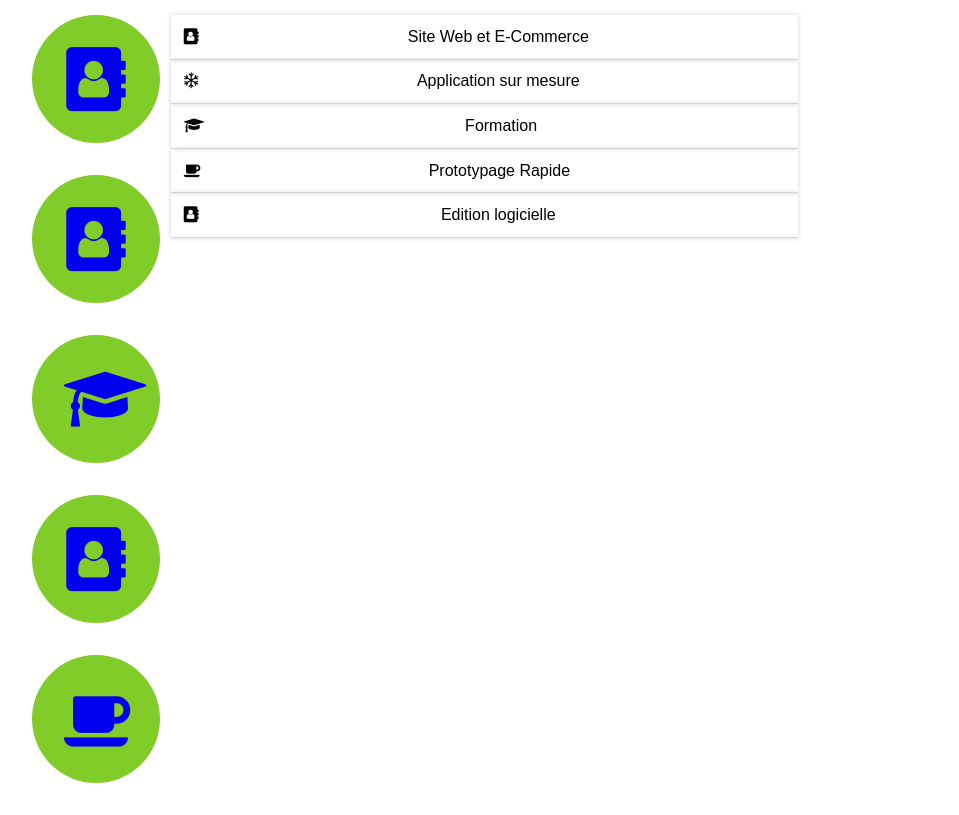
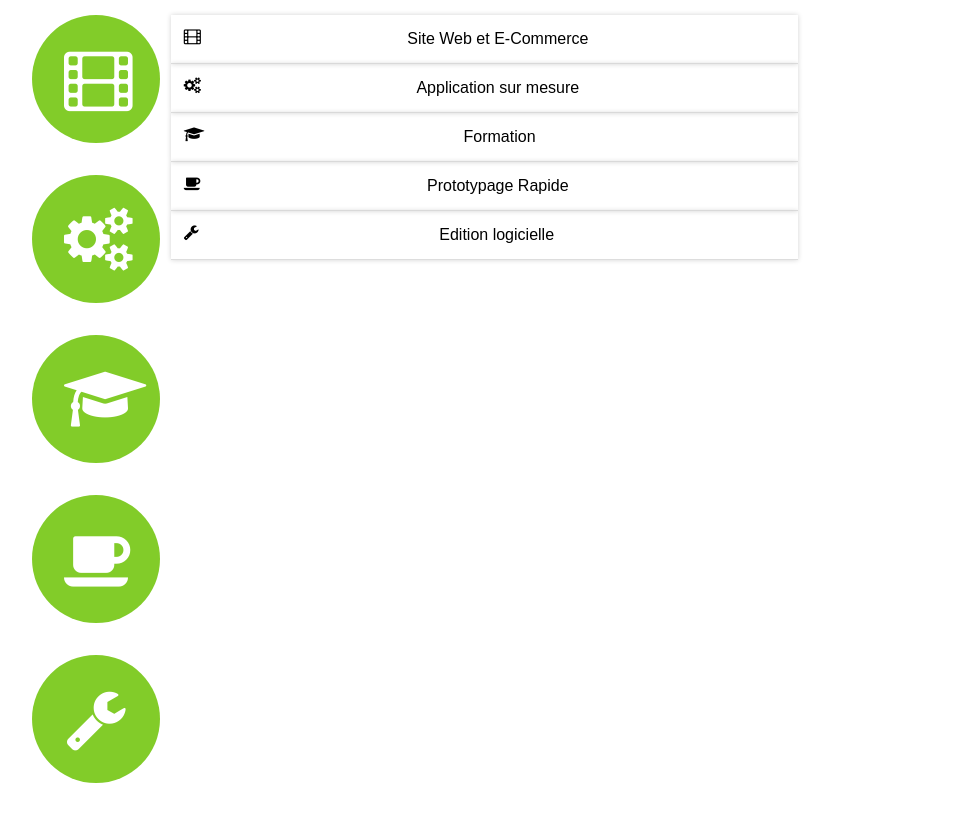
Before and after one commit to sveyres/accordion, a plain HTML site: page index.html in a window 1280 px wide. Shown: the part 118-933 px from the top of the page, without its empty margins (160-1119 px from the left). Drawn offline with Linux system fonts and the light colour scheme.

Commit message:
modification

```diff
--- a/index.html
+++ b/index.html
@@ -15,18 +15,19 @@
     </header>
     <aside class="">
         <ul>
-            <li><a href="#"><i class="fa fa-address-book" aria-hidden="true"></i></a></li>
-            <li><a href="#"><i class="fa fa-address-book" aria-hidden="true"></i></a></li>
+            <li><a href="#"><i class="fa fa-film" aria-hidden="true"></i>
+
+            <li><a href="#"><i class="fa fa-cogs" aria-hidden="true"></i></a></li>
             <li><a href="#"><i class="fa fa-graduation-cap" aria-hidden="true"></i></a></li>
-            <li><a href="#"><i class="fa fa-address-book" aria-hidden="true"></i></a></li>
-            <li><a href="#"><i class="fa fa-coffee" aria-hidden="true"></i>
-</i></a></li>
+            <li><a href="#"><i class="fa fa-coffee" aria-hidden="true"></i></a></li>
+            <li><a href="#"><i class="fa fa-wrench" aria-hidden="true"></i></a></li>
         </ul>
     </aside>
     <main>
 
         <section>
-            <i class="fa fa-address-book" aria-hidden="true"></i>
+            <i class="fa fa-film" aria-hidden="true"></i>
+
             <h2>Site Web et E-Commerce</h2>
             <div class="cache">
                 <article class="">
@@ -48,7 +49,7 @@
         </section>
 
         <section>
-            <i class="fa fa-snowflake-o" aria-hidden="true"></i>
+            <i class="fa fa-cogs" aria-hidden="true"></i>
             <h2>Application sur mesure</h2>
             <article class="cache">
                 <p>Besoin de vous différencier, nous étudierons ensemble vos besoins afin de vous offrir une prestation personnalisée.</p>
@@ -75,7 +76,7 @@
         </section>
 
         <section>
-            <i class="fa fa-address-book" aria-hidden="true"></i>
+            <i class="fa fa-wrench" aria-hidden="true"></i>
             <h2>Edition logicielle</h2>
             <article class="cache">
                 <p>Logiciel de vente aux enchères: En cours</p>
--- a/style/style.css
+++ b/style/style.css
@@ -48,10 +48,11 @@ aside i{
     width: 2em;
     height: 2em;
     text-align: center;
+    max-width: 2em;
 
 }
 
-ul li a:visited {
+ul li a {
     /*font-size: 4em;*/
 
     color: #ffffff;
@@ -74,12 +75,18 @@ main section {
 section i {
     margin: 0.8em;
     float: left;
+
 }
 h2 {
-    padding: 0.8em;
-    border-bottom: 1px solid lightgrey;
+    padding: 0 1rem;
+    border-bottom: 1px solid #ddd;
     font-weight: lighter;
     font-size: 1em;
+    display: block;
+    cursor: pointer;
+    min-height: 3rem;
+    line-height: 3rem;
+
     }
 section article {
     display: inline-block;
```
